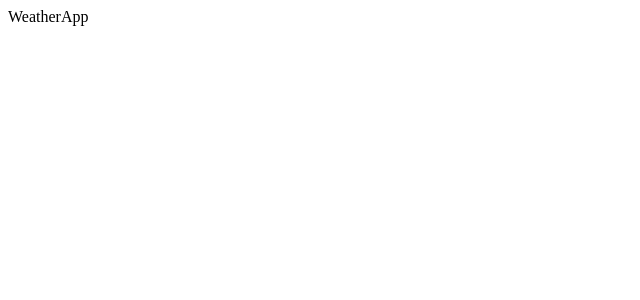
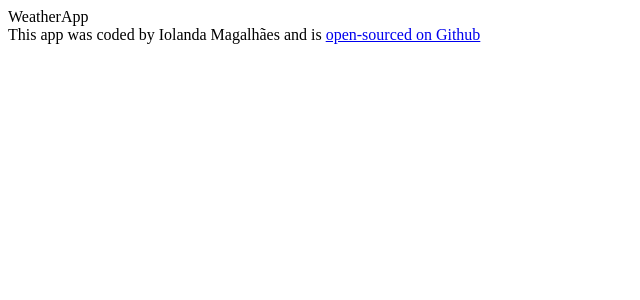
Before and after one commit to IolandaDM/react-final-project, a React (Create React App) app: page / in a window 1280 px wide. Shown: the top 300 px of the page, without its empty margins (0-640 px from the left). Built offline with nearby package versions, Linux system fonts and the light colour scheme.

Commit message:
Add GitHub url

```diff
--- a/src/App.js
+++ b/src/App.js
@@ -4,6 +4,15 @@ export default function App() {
   return (
     <div className="App">
       WeatherApp
+      <footer>
+        This app was coded by Iolanda Magalhães and is {""}
+        <a href="https://github.com/IolandaDM/react-final-project" target="_blank">
+          open-sourced on Github
+        </a>
+
+
+      </footer>
     </div>
+
   );
 }
```
